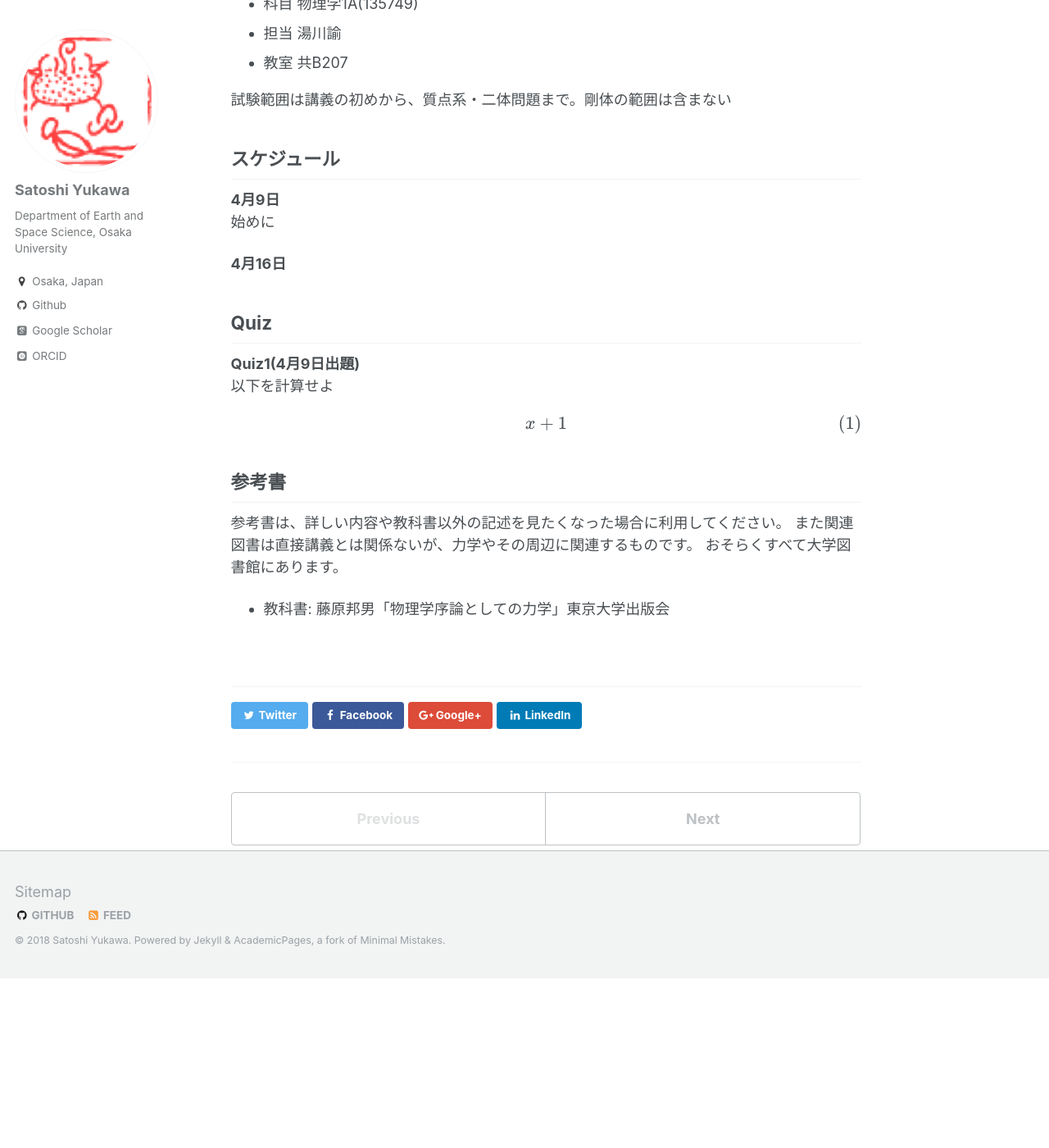
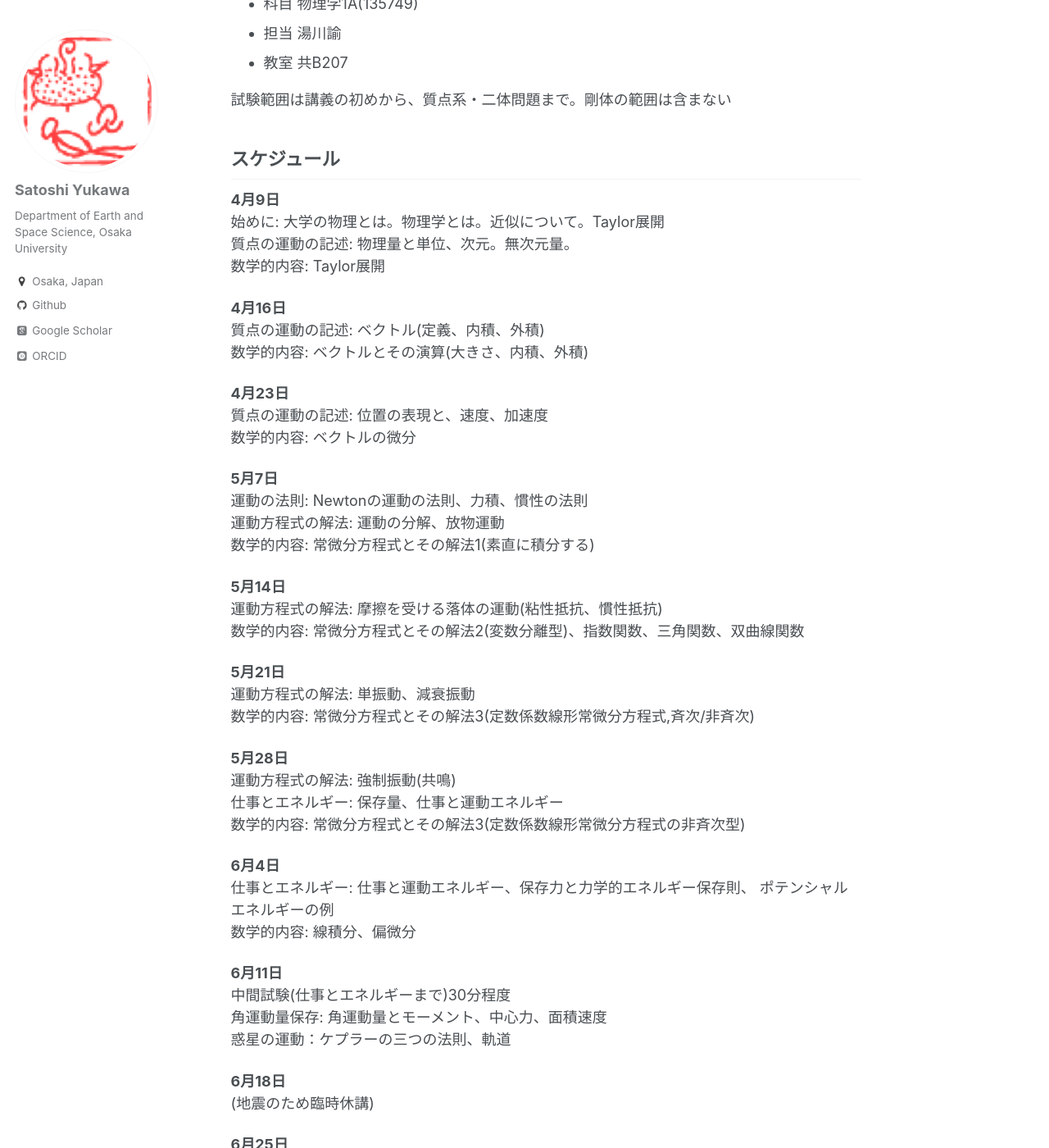
Before and after one commit to stsykw/stsykw.github.io, a Jekyll site: the page built from _courses/2018-spring-physics1a.md, in a window 1280 px wide and 1400 px high, scrolled down 389 px. Shown: the whole window at 82% size. Built offline with Jekyll 4.4.1, drawn with Linux system fonts in a browser that asks for light colours; some web fonts are replaced; formulas are drawn with MathJax 3; before the commit the page ends 1582 px from its top, so only the background shows below that; some of the changed text lies outside the part shown.

Commit message:
update course contents

```diff
--- a/_courses/2018-spring-physics1a.md
+++ b/_courses/2018-spring-physics1a.md
@@ -23,22 +23,93 @@ location: "Osaka, Japan"
 -----
 <!-- br 相当は スペース2個分 -->
 **4月9日**
-始めに
+始めに: 大学の物理とは。物理学とは。近似について。Taylor展開
+質点の運動の記述: 物理量と単位、次元。無次元量。
+数学的内容: Taylor展開
 
 **4月16日**
+質点の運動の記述: ベクトル(定義、内積、外積)
+数学的内容: ベクトルとその演算(大きさ、内積、外積)
+
+**4月23日**
+質点の運動の記述: 位置の表現と、速度、加速度
+数学的内容: ベクトルの微分
+
+
+**5月7日**
+運動の法則: Newtonの運動の法則、力積、慣性の法則
+運動方程式の解法: 運動の分解、放物運動
+数学的内容: 常微分方程式とその解法1(素直に積分する)
+
+**5月14日**
+運動方程式の解法: 摩擦を受ける落体の運動(粘性抵抗、慣性抵抗)
+数学的内容: 常微分方程式とその解法2(変数分離型)、指数関数、三角関数、双曲線関数
+
+**5月21日**
+運動方程式の解法: 単振動、減衰振動
+数学的内容: 常微分方程式とその解法3(定数係数線形常微分方程式,斉次/非斉次)
+
+**5月28日**
+運動方程式の解法: 強制振動(共鳴)
+仕事とエネルギー: 保存量、仕事と運動エネルギー
+数学的内容: 常微分方程式とその解法3(定数係数線形常微分方程式の非斉次型)
+
+**6月4日**
+仕事とエネルギー: 仕事と運動エネルギー、保存力と力学的エネルギー保存則、
+ポテンシャルエネルギーの例
+数学的内容: 線積分、偏微分
+
+**6月11日**
+中間試験(仕事とエネルギーまで)30分程度
+角運動量保存: 角運動量とモーメント、中心力、面積速度
+惑星の運動：ケプラーの三つの法則、軌道
+
+**6月18日**
+(地震のため臨時休講)
+
+**6月25日**
+惑星の運動: 軌道の分類、楕円運動、ケプラーの第三法則
+
+**7月2日**
+質点系: なぜ質点系か
+二体問題: 相対運動の分離、換算質量、衝突
+
+ **7月9日**
+ 二体問題: 連成振動
+質点系: 質量中心、全運動量、全角運動量、全エネルギーの分解
+
+ **7月23日**
+ 質点系: 全角運動量、全エネルギーの分解
+剛体運動入門:質点系から剛体へ、剛体の自由度、運動方程式
+
+ **7月30日**
+ (臨時休講 この分は8月8日に補講。もし参加できなかった人で興味ある人は連絡ください。)
+剛体運動入門: 角運動量の表現、慣性モーメント、回転運動のエネルギー、
+任意の軸の周りの慣性モーメント
+
+ **8月6日**
+ 期末試験
 
 
 Quiz
 -----
 **Quiz1(4月9日出題)**
-以下を計算せよ
+「速さ」「力」「エネルギ-」「仕事」の次元を、質量長さ時間の単位\\(M, L, T\\)の組み合わせで
+表せ。
+
+ **Quiz 2(4月16日出題)**
+ 互いに平行でない三つの独立したベクトル
+\\( \mathbf{a}, \mathbf{b}, \mathbf{c} \\) に対して
 \\[
-x+1
+\left\lvert
+(\mathbf{a} \times \mathbf{b} ) \cdot \mathbf{c}  \right\rvert
 \\]
+が、\\( \mathbf{a}, \mathbf{b}, \mathbf{c} \\)
+がつくる平行六面体の体積である事を示せ。
+
 
 参考書
 -----
-
 参考書は、詳しい内容や教科書以外の記述を見たくなった場合に利用してください。
 また関連図書は直接講義とは関係ないが、力学やその周辺に関連するものです。
 おそらくすべて大学図書館にあります。
```
Also changed, not shown: _pages/about.md (+1 -1 lines).
